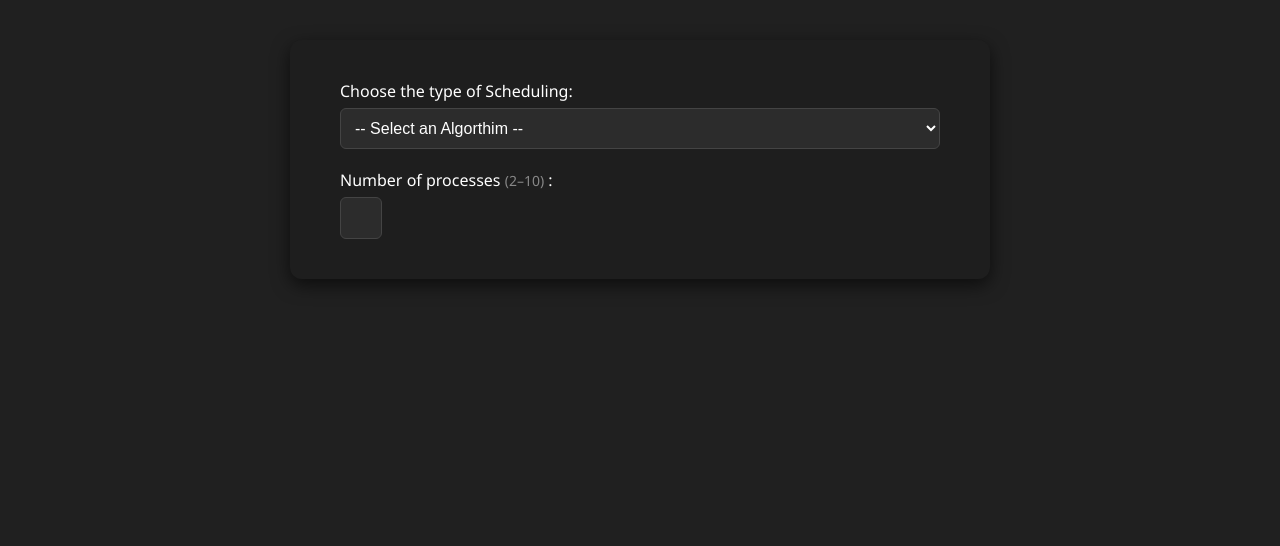
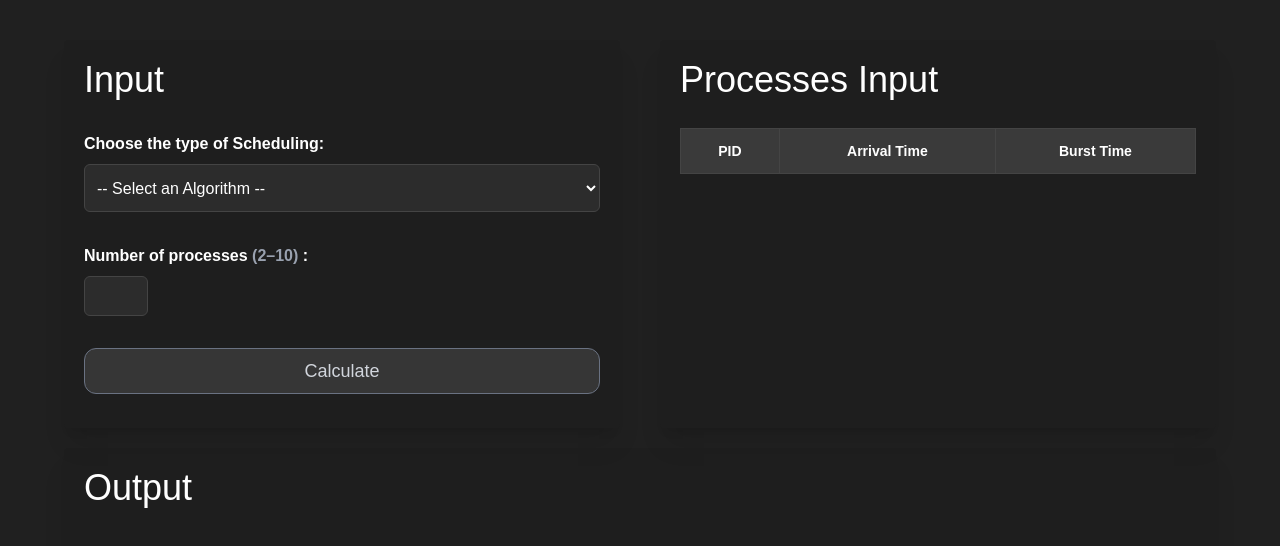
Before and after one commit to Ahmad-Buqaileh/CPU-Scheduling-Calculator, a React (Vite) app in the folder frontend/: page / in a window 1280 px wide. Shown: the top 546 px of the page. Built offline with nearby package versions, Linux system fonts and the light colour scheme.

Commit message:
Switched to tailwind v4

```diff
--- a/frontend/package.json
+++ b/frontend/package.json
@@ -10,8 +10,10 @@
     "preview": "vite preview"
   },
   "dependencies": {
+    "@tailwindcss/vite": "^4.1.12",
     "react": "^19.1.0",
-    "react-dom": "^19.1.0"
+    "react-dom": "^19.1.0",
+    "tailwindcss": "^4.1.12"
   },
   "devDependencies": {
     "@eslint/js": "^9.25.0",
--- a/frontend/src/components/AlgorithmSelector.jsx
+++ b/frontend/src/components/AlgorithmSelector.jsx
@@ -1,20 +1,22 @@
 
 const AlgorithmSelector = ({ handleAlgo, algo }) => {
     return (
-        <div className="form_group">
-            <label htmlFor="algorithm">Choose the type of Scheduling:</label>
+        <div className="flex flex-col mb-4">
+            <label htmlFor="algorithm" className="font-semibold mb-2 text-white">
+                Choose the type of Scheduling:
+            </label>
             <select
                 id="algorithm"
-                className="algo_input"
+                className="p-2 h-12 border border-[#444] rounded-md bg-[#2c2c2c] text-white focus:outline-none focus:border-[#888] focus:ring-2 focus:ring-white"
                 value={algo}
                 onChange={handleAlgo}>
-                <option value="">-- Select an Algorthim --</option>
-                <option value="FCFS">First-Come, First-Served (FCFS)</option>
-                <option value="SJF">Shortest-Job-First (SJF)</option>
-                <option value="SRTF">Shortest-Remaining-Time-First (SRTF)</option>
-                <option value="PriorityScheduling">Priority Scheduling (Non-Preemptive)</option>
-                <option value="PrioritySchedulingPreemptive">Priority Scheduling (Preemptive)</option>
-                <option value="RR">Round Robin (RR)</option>
+                <option value="" className="text-lg">-- Select an Algorithm --</option>
+                <option value="FCFS" className="text-lg">First-Come, First-Served (FCFS)</option>
+                <option value="SJF" className="text-lg">Shortest-Job-First (SJF)</option>
+                <option value="SRTF" className="text-lg">Shortest-Remaining-Time-First (SRTF)</option>
+                <option value="PriorityScheduling" className="text-lg">Priority Scheduling (Non-Preemptive)</option>
+                <option value="PrioritySchedulingPreemptive" className="text-lg">Priority Scheduling (Preemptive)</option>
+                <option value="RR" className="text-lg">Round Robin (RR)</option>
             </select>
         </div>
     )
--- a/frontend/src/components/CpuSchedulingForm.jsx
+++ b/frontend/src/components/CpuSchedulingForm.jsx
@@ -1,9 +1,9 @@
-import React, { useState } from 'react';
-import '../styles/cpu_scheduling_form.css';
+
+import { useState } from 'react';
 import AlgorithmSelector from './AlgorithmSelector';
 import ProcessTable from './ProcessTable';
 import { QuantumInput } from './QuantumInput';
-import InputTableDisplay from './InputTableDisplay'
+import InputTableDisplay from './InputTableDisplay';
 import SubmitBTN from './SubmitBTN';
 import Results from './Results';
 import GanttChart from './GanttChart';
@@ -20,8 +20,8 @@ const CpuSchedulingForm = () => {
     const handleAlgo = (e) => {
         const selectedAlgo = e.target.value;
         setAlgo(selectedAlgo);
-        setShowPriority(selectedAlgo === 'PriorityScheduling' || selectedAlgo == 'PrioritySchedulingPreemptive');
-        setShowQuantum(selectedAlgo === 'RR')
+        setShowPriority(selectedAlgo === 'PriorityScheduling' || selectedAlgo === 'PrioritySchedulingPreemptive');
+        setShowQuantum(selectedAlgo === 'RR');
     };
 
     const handleQuantum = (e) => {
@@ -67,8 +67,6 @@ const CpuSchedulingForm = () => {
             }))
         };
 
-        console.log("Payload being sent to backend:", payload);
-
         try {
             const response = await fetch(`${import.meta.env.VITE_API_URL}/api/schedule`, {
                 method: 'POST',
@@ -88,25 +86,33 @@ const CpuSchedulingForm = () => {
         }
     };
 
+    return (
+        <div className="flex flex-row justify-center my-10 px-4">
+            <form className="w-full max-w-6xl gap-6" onSubmit={handleSubmit}>
+                <div className='grid sm:grid-cols-1 md:grid-cols-2 gap-10 w-full'>
+                    <div className="bg-[#1e1e1e] shadow-xl p-5 rounded flex-1 flex flex-col gap-4 h-97">
+                        <h1 className="text-white text-4xl font-medium mb-4">Input</h1>
+                        <AlgorithmSelector handleAlgo={handleAlgo} algo={algo} />
+                        <ProcessTable handleProcessCount={handleProcessCount} />
+                        <QuantumInput handleQuantum={handleQuantum} showQuantum={showQuantum} />
+                        <SubmitBTN processCount={processCount} />
+                    </div>
 
-    return (
-        <div className="container">
-            <form className="form" onSubmit={handleSubmit}>
-
-                <AlgorithmSelector handleAlgo={handleAlgo} algo={algo} />
-
-                <ProcessTable handleProcessCount={handleProcessCount} />
-
-                <QuantumInput handleQuantum={handleQuantum} showQuantum={showQuantum} />
-
-                <InputTableDisplay handleProcessChange={handleProcessChange} processCount={processCount}
-                    showPriority={showPriority} processes={processes} />
-
-                <SubmitBTN processCount={processCount} />
-
-                <Results showResponse={showResponse} showPriority={showPriority} />
-
-                <GanttChart showResponse={showResponse} />
+                    <div className="bg-[#1e1e1e] shadow-xl p-5 rounded flex-1">
+                        <h1 className="text-white text-4xl font-medium mb-7">Processes Input</h1>
+                        <InputTableDisplay
+                            handleProcessChange={handleProcessChange}
+                            processCount={processCount}
+                            showPriority={showPriority}
+                            processes={processes}
+                        />
+                    </div>
+                </div>
+                <div className='bg-[#1e1e1e] p-5 mt-5 rounded shadow-xl'>
+                    <h1 className="text-white text-4xl font-medium mb-7">Output</h1>
+                    <GanttChart showResponse={showResponse} />
+                    <Results showResponse={showResponse} showPriority={showPriority} />
+                </div>
             </form>
         </div>
     );
--- a/frontend/src/components/InputTableDisplay.jsx
+++ b/frontend/src/components/InputTableDisplay.jsx
@@ -1,64 +1,58 @@
-import React from 'react'
 
 const InputTableDisplay = ({ handleProcessChange, processCount, showPriority, processes }) => {
+  const load = (processCount > 1 && processCount <= 10);
 
   return (
-    (processCount > 1 && processCount <= 10) && (
-      <div className="form_group">
-        <table className="proccesses_table">
-          <thead>
-            <tr>
-              <th>PID</th>
-              <th>Arrival Time</th>
-              <th>Burst Time</th>
-              {showPriority && <th>Priority</th>}
-            </tr>
-          </thead>
-          <tbody>
+    <div className="overflow-x-auto">
+      <table className="w-full border-collapse text-sm text-white bg-[#2c2c2c] rounded-md">
+        <thead className="bg-[#3a3a3a]">
+          <tr>
+            <th className="p-3 border border-[#444]">PID</th>
+            <th className="p-3 border border-[#444]">Arrival Time</th>
+            <th className="p-3 border border-[#444]">Burst Time</th>
+            {showPriority && <th className="p-3 border border-[#444]">Priority</th>}
+          </tr>
+        </thead>
+        {load && (
+          <tbody className="sm:text-base md:text-lg">
             {processes.map((process, index) => (
-              <tr key={index}>
-                <td>{process.pid}</td>
-                <td>
+              <tr key={index} className="odd:bg-[#2c2c2c] even:bg-[#242424] hover:bg-[#333]">
+                <td className="p-3 border border-[#444] text-center">{process.pid}</td>
+                <td className="p-3 border border-[#444] text-center">
                   <input
-                    className='no_spinner'
                     type="number"
+                    min={0}
                     value={process.arrivalTime}
-                    onChange={(e) =>
-                      handleProcessChange(index, 'arrivalTime', e.target.value)
-                    }
-                    min={0}
+                    onChange={(e) => handleProcessChange(index, 'arrivalTime', e.target.value)}
+                    className="w-16 p-1 text-center bg-[#1e1e1e] text-white border border-[#555] rounded-md focus:outline-none focus:border-[#888] focus:ring-2 focus:ring-white"
                   />
                 </td>
-                <td>
+                <td className="p-3 border border-[#444] text-center">
                   <input
-                    className='no_spinner'
                     type="number"
+                    min={1}
                     value={process.burstTime}
-                    onChange={(e) =>
-                      handleProcessChange(index, 'burstTime', e.target.value)
-                    }
-                    min={1}
+                    onChange={(e) => handleProcessChange(index, 'burstTime', e.target.value)}
+                    className="w-16 p-1 text-center bg-[#1e1e1e] text-white border border-[#555] rounded-md focus:outline-none focus:border-[#888] focus:ring-2 focus:ring-white"
                   />
                 </td>
                 {showPriority && (
-                  <td>
+                  <td className="p-3 border border-[#444] text-center">
                     <input
-                      className='no_spinner'
                       type="number"
+                      min={1}
                       value={process.priority}
-                      onChange={(e) =>
-                        handleProcessChange(index, 'priority', e.target.value)
-                      }
-                      min={1}
+                      onChange={(e) => handleProcessChange(index, 'priority', e.target.value)}
+                      className="w-16 p-1 text-center bg-[#1e1e1e] text-white border border-[#555] rounded-md focus:outline-none focus:border-[#888] focus:ring-2 focus:ring-white"
                     />
                   </td>
                 )}
               </tr>
             ))}
           </tbody>
-        </table>
-      </div>
-    )
+        )}
+      </table>
+    </div>
   )
 }
 
--- a/frontend/src/components/ProcessTable.jsx
+++ b/frontend/src/components/ProcessTable.jsx
@@ -1,4 +1,4 @@
-import React, { useState } from 'react';
+import { useState } from 'react';
 
 const ProcessTable = ({ handleProcessCount }) => {
     const [isValid, setIsValid] = useState(true);
@@ -11,10 +11,10 @@ const ProcessTable = ({ handleProcessCount }) => {
     };
 
     return (
-        <div className="form_group">
-            <label htmlFor="processCount">
-                Number of processes  <span className="validation">(2–10)</span>  : {!isValid && (
-                    <span style={{ color: 'red', fontSize: '13px' }}>
+        <div className="flex flex-col mb-4">
+            <label htmlFor="processCount" className="font-semibold mb-2 text-white">
+                Number of processes <span className="text-gray-400">(2–10)</span> : {!isValid && (
+                    <span className="text-red-500 text-sm">
                         Please enter a number between 2 and 10
                     </span>
                 )}
@@ -22,7 +22,7 @@ const ProcessTable = ({ handleProcessCount }) => {
             <input
                 id="processCount"
                 type="number"
-                className="algo_input no_spinner numberIn"
+                className="w-16 h-10 p-2 text-center bg-[#2c2c2c] text-white border border-[#444] rounded-md focus:outline-none focus:border-[#888] focus:ring-2 focus:ring-white"
                 min={2}
                 max={10}
                 onChange={validateInput}
--- a/frontend/src/components/Results.jsx
+++ b/frontend/src/components/Results.jsx
@@ -3,46 +3,43 @@ const Results = ({ showResponse, showPriority }) => {
   if (!showResponse || !showResponse.processes) return null;
 
   return (
-    <div className='form_results'>
-      <h2 className='title'>Results</h2>
+    <div className="mt-5">
+      <h2 className="text-xl font-semibold mb-4 border-b border-[#444] pb-2 text-white">Results</h2>
 
-      <table className='results_table'>
-        <thead>
+      <div className="overflow-x-auto">
+        <table className="w-full text-sm text-white border-collapse bg-[#2b2b2b] rounded-md">
+          <thead className="bg-[#3a3a3a]">
             <tr>
-            <th>PID</th>
-            <th>Arrival Time</th>
-            <th>Burst Time</th>
-            {showPriority && (<th>Priority</th>)}
-            <th>Waiting Time</th>
-            <th>Turn-around Time</th>
+              <th className="p-3 border border-[#444] sm:text-base md:text-lg">PID</th>
+              <th className="p-3 border border-[#444] sm:text-base md:text-lg">Arrival Time</th>
+              <th className="p-3 border border-[#444] sm:text-base md:text-lg">Burst Time</th>
+              {showPriority && <th className="p-3 border border-[#444] sm:text-base md:text-lg">Priority</th>}
+              <th className="p-3 border border-[#444] sm:text-base md:text-lg">Waiting Time</th>
+              <th className="p-3 border border-[#444] sm:text-base md:text-lg">Turn-around Time</th>
             </tr>
           </thead>
           <tbody>
-          {showResponse?.processes
-            ?.slice()
+            {showResponse.processes
               .sort((a, b) => a.pid - b.pid)
               .map(process => (
-              <tr key={process.pid}>
-                <td>{process.pid}</td>
-                <td>{process.arrivalTime}</td>
-                <td>{process.burstTime}</td>
-                {showPriority && <td>{process.priority ?? '-'}</td>}
-                <td>{process.waitingTime}</td>
-                <td>{process.turnaroundTime}</td>
+                <tr key={process.pid} className="odd:bg-[#2c2c2c] even:bg-[#242424] hover:bg-[#333]">
+                  <td className="p-3 border border-[#444] text-center sm:text-base md:text-lg">{process.pid}</td>
+                  <td className="p-3 border border-[#444] text-center sm:text-base md:text-lg">{process.arrivalTime}</td>
+                  <td className="p-3 border border-[#444] text-center sm:text-base md:text-lg">{process.burstTime}</td>
+                  {showPriority && <td className="p-3 border border-[#444] text-center sm:text-base md:text-lg">{process.priority ?? '-'}</td>}
+                  <td className="p-3 border border-[#444] text-center sm:text-base md:text-lg">{process.waitingTime}</td>
+                  <td className="p-3 border border-[#444] text-center sm:text-base md:text-lg">{process.turnaroundTime}</td>
                 </tr>
               ))}
           </tbody>
         </table>
+      </div>
 
-      <div className='avg_container'>
-
+      <div className="mt-4 p-4 bg-[#2c2c2c] rounded-md shadow-inner text-white text-base">
         <p><strong>Average Waiting Time:</strong> {showResponse.avgWaitTime?.toFixed(2)}</p>
         <p><strong>Average Turn-around Time:</strong> {showResponse.avgTurnAroundTime?.toFixed(2)}</p>
-
       </div>
-
-
-    </div >
+    </div>
   );
 }
 
--- a/frontend/src/components/SubmitBTN.jsx
+++ b/frontend/src/components/SubmitBTN.jsx
@@ -1,12 +1,20 @@
-import React from 'react'
 
 const SubmitBTN = ({ processCount }) => {
+    const submit = (processCount > 1 && processCount <= 10);
+
     return (
-        (processCount > 1 && processCount <=10) && (
-            <button type="submit" className="submit_button">
-                Calculate
-            </button>
-        )
+        <button
+            disabled={!submit}
+            type="submit"
+            className={`w-full py-2 font-medium text-lg rounded-xl border transition-all
+    ${submit
+                    ? "bg-[#2c2c2c] text-white border-[#555] hover:bg-[#2e2e2e] hover:shadow-md cursor-pointer"
+                    : "bg-[#363636] text-gray-300 border-gray-500 cursor-not-allowed"
+                }`}
+        >
+            Calculate
+        </button>
+
     )
 }
 
--- a/frontend/src/index.css
+++ b/frontend/src/index.css
@@ -1,6 +1,16 @@
+@import "tailwindcss";
+
 body {
   background-color: rgb(32, 32, 32);
-  padding: 0px;
-  margin: 0px;
-  font-family: 'Segoe UI', Tahoma, Geneva, Verdana, sans-serif;
+  font-family: Arial, Helvetica, sans-serif;
 }
+
+input[type=number]::-webkit-inner-spin-button,
+input[type=number]::-webkit-outer-spin-button {
+  -webkit-appearance: none;
+  margin: 0;
+}
+
+input[type=number] {
+  -moz-appearance: textfield;
+}
--- a/frontend/src/styles/cpu_scheduling_form.css
+++ /dev/null
@@ -1,237 +0,0 @@
-.container {
-  background-color: #1e1e1e;
-  color: #ffffff;
-  padding: 40px 50px;
-  border-radius: 12px;
-  max-width: 600px;
-  margin: 40px auto;
-  box-shadow: 0 6px 18px rgba(0, 0, 0, 0.6);
-}
-
-.form {
-  display: flex;
-  flex-direction: column;
-  gap: 20px;
-}
-
-.form_group {
-  display: flex;
-  flex-direction: column;
-}
-
-label {
-  font-size: 16px;
-  margin-bottom: 6px;
-}
-
-.algo_input {
-  width: 100%;
-  padding: 10px;
-  background-color: #2c2c2c;
-  color: #ffffff;
-  border: 1px solid #444;
-  border-radius: 6px;
-  font-size: 16px;
-}
-
-.numberIn {
-  width: 40px;
-  height: 40px;
-  padding: 0;
-  text-align: center;
-  background-color: #2c2c2c;
-  color: #ffffff;
-  border: 1px solid #444;
-  border-radius: 6px;
-  font-size: 15px;
-}
-
-.no_spinner::-webkit-outer-spin-button,
-.no_spinner::-webkit-inner-spin-button {
-  -webkit-appearance: none;
-  margin: 0;
-}
-
-.no_spinner {
-  -moz-appearance: textfield;
-}
-
-.validation {
-  color: #888;
-  font-size: 14px;
-}
-
-.algo_input:focus {
-  outline: none;
-  border-color: #888;
-  box-shadow: 0 0 6px rgba(255, 255, 255, 0.25);
-}
-
-.proccesses_table {
-  width: 100%;
-  border-collapse: collapse;
-  margin-top: 20px;
-  font-size: 15px;
-  color: #ffffff;
-  background-color: #2c2c2c;
-  border: 1px solid #444;
-  border-radius: 6px;
-  overflow: hidden;
-}
-
-.proccesses_table thead {
-  background-color: #3a3a3a;
-}
-
-.proccesses_table th,
-.proccesses_table td {
-  padding: 12px 10px;
-  text-align: center;
-  border: 1px solid #444;
-}
-
-.proccesses_table input {
-  width: 70px;
-  padding: 6px;
-  background-color: #1e1e1e;
-  color: #fff;
-  border: 1px solid #555;
-  border-radius: 4px;
-  font-size: 14px;
-  text-align: center;
-}
-
-.proccesses_table input:focus {
-  outline: none;
-  border-color: #888;
-  box-shadow: 0 0 5px rgba(255, 255, 255, 0.2);
-}
-
-.submit_button {
-  background-color: #2c2c2c;
-  border-radius: 10px;
-  border: 1px solid #555;
-  color: #ffffff;
-  font-size: 18px;
-  font-weight: 500;
-  padding: 8px;
-}
-
-.submit_button:hover {
-  background-color: #2e2e2e;
-  box-shadow: 0 0 5px rgba(255, 255, 255, 0.383);
-}
-
-.form_results {
-  margin-top: 40px;
-  padding: 20px;
-  background-color: #1e1e1e;
-  border-radius: 12px;
-  box-shadow: 0 4px 14px rgba(0, 0, 0, 0.5);
-}
-
-.results_table {
-  width: 100%;
-  border-collapse: collapse;
-  margin-top: 20px;
-  font-size: 14px;
-  background-color: #2b2b2b;
-  color: #f5f5f5;
-  border: 1px solid #444;
-  border-radius: 6px;
-  overflow: hidden;
-}
-
-.results_table th {
-  background-color: #3a3a3a;
-  font-weight: bold;
-  padding: 12px 8px;
-  border: 1px solid #444;
-}
-
-.results_table td {
-  padding: 10px 8px;
-  border: 1px solid #444;
-}
-
-.results_table tr:nth-child(even) {
-  background-color: #242424;
-}
-
-.results_table tr:hover {
-  background-color: #333;
-  transition: background-color 0.2s ease-in-out;
-}
-
-.avg_container {
-  margin-top: 20px;
-  padding: 10px 15px;
-  background-color: #2c2c2c;
-  border-radius: 8px;
-  font-size: 16px;
-  line-height: 1.6;
-  color: #dddddd;
-  box-shadow: inset 0 0 10px rgba(255, 255, 255, 0.05);
-}
-
-.title {
-  font-size: 22px;
-  font-weight: 600;
-  margin-bottom: 15px;
-  color: #ffffff;
-  border-bottom: 1px solid #444;
-  padding-bottom: 8px;
-}
-
-.gantt_chart {
-  margin-top: 40px;
-  background-color: #1e1e1e;
-  border-radius: 12px;
-  padding: 20px;
-  color: #ffffff;
-}
-
-.gantt_chart .title {
-  font-size: 20px;
-  font-weight: 600;
-  margin-bottom: 16px;
-  border-bottom: 1px solid #444;
-  padding-bottom: 8px;
-}
-
-.gantt_bar {
-  display: flex;
-  width: 100%;
-  align-items: center;
-  height: 100px;
-  position: relative;
-}
-
-.gantt_block {
-  flex: 1;
-  background-color: #2c2c2c;
-  padding: 12px 0;
-  text-align: center;
-  font-size: 15px;
-  font-weight: bolder;
-  border-right: 1px solid #444;
-}
-
-.time_stamp {
-  display: flex;
-  flex: 1;
-  position: relative;
-}
-
-.start {
-  position: absolute;
-  left: 0px;
-  bottom: -25px;
-}
-
-.end {
-  position: absolute;
-  right: -8px;
-  bottom: -25px;
-
-}
```
Also changed, not shown: frontend/src/components/GanttChart.jsx (+16 -13 lines), frontend/src/components/QuantumInput.jsx (+13 -8 lines), frontend/vite.config.js (+5 -4 lines), 1 other file (tests, documents, lock files or other folders). Lines whose indentation alone changed are shown as unchanged.
